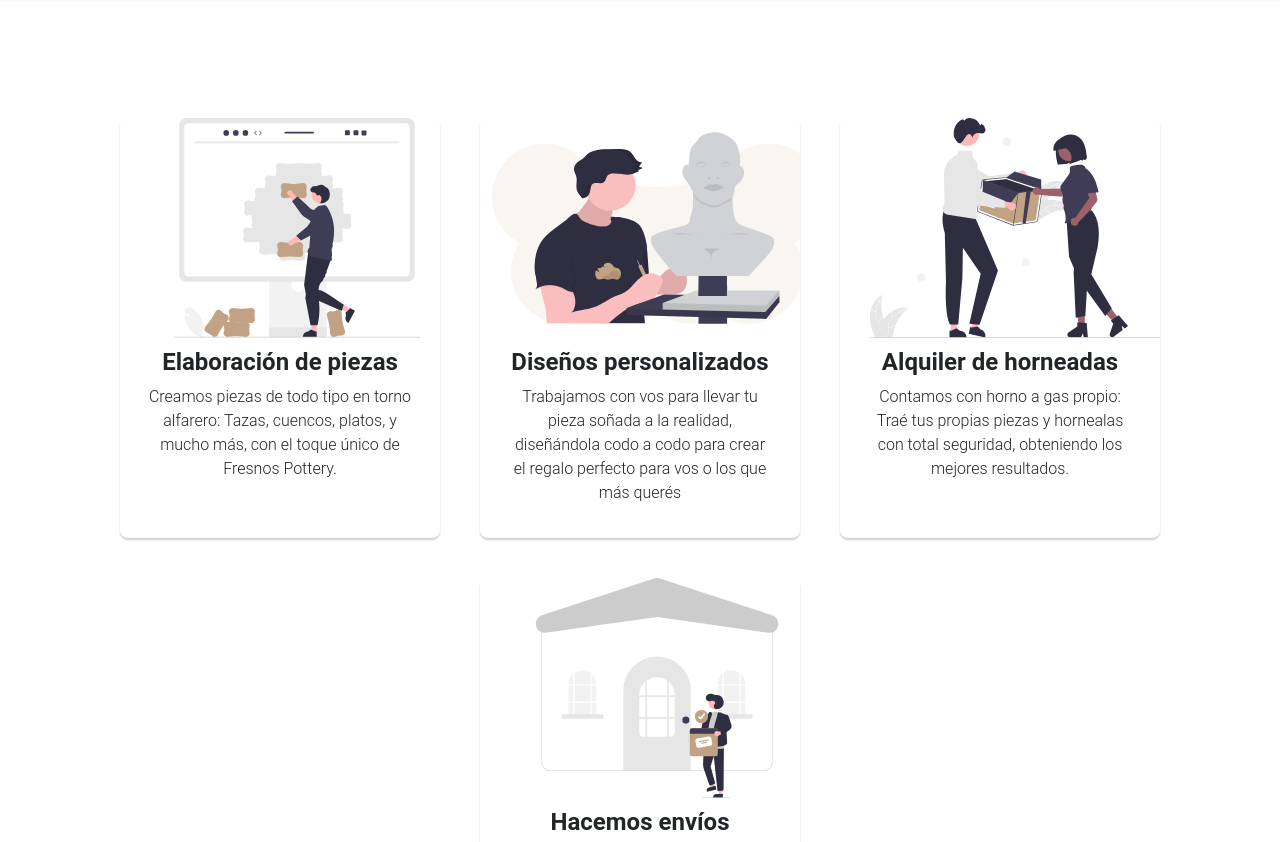
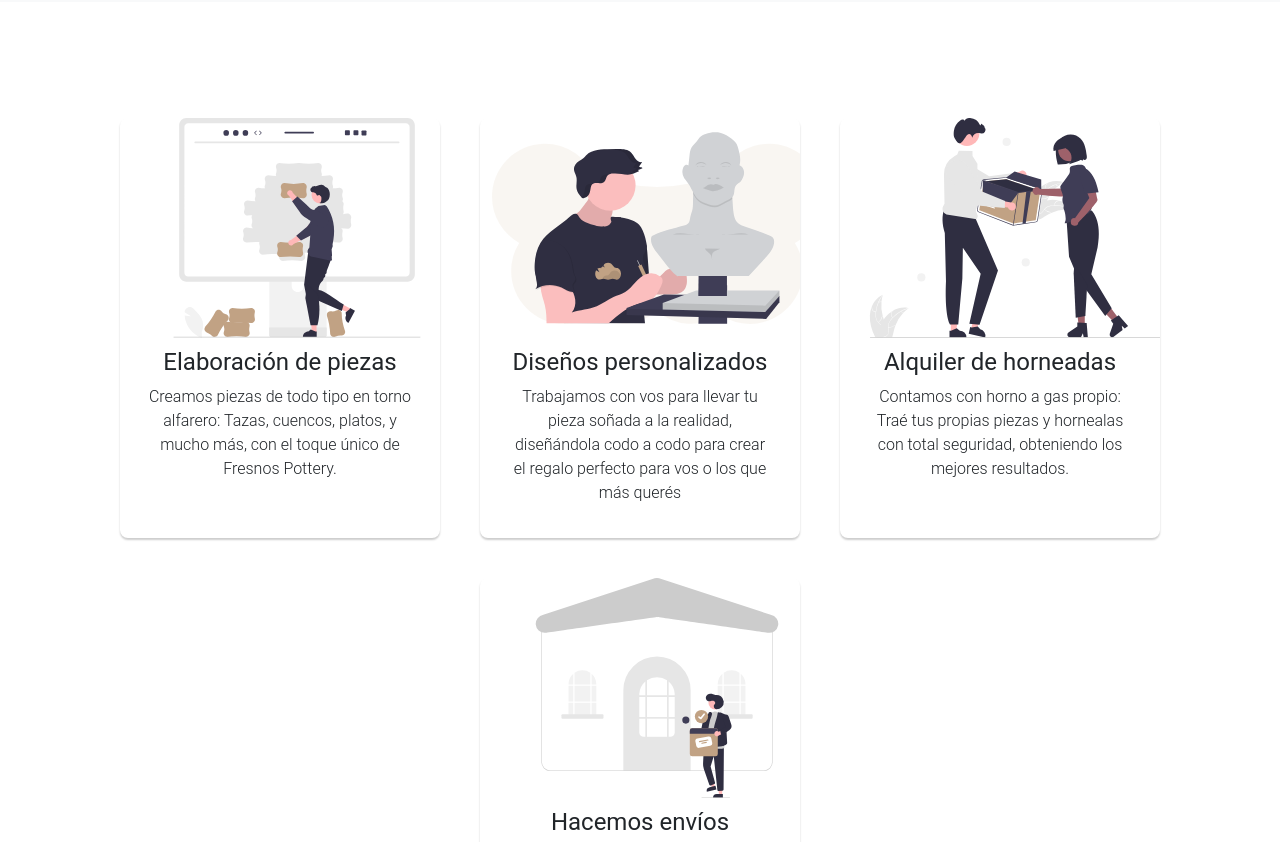
Before and after one commit to Tobias-Stani/Fresnos-pottery-coder, a website: page pages/servicios.html in a window 1280 px wide. Shown: the part 70-912 px from the top of the page. Drawn offline with nearby package versions, Linux system fonts and the light colour scheme.

Commit message:
se cambiaron tamaño de funtes

```diff
--- a/pages/servicios.html
+++ b/pages/servicios.html
@@ -91,7 +91,7 @@
 
                     <div class="tarjeta col">
                         <img src="./../assets/elaboracion.svg" alt="imagen1">
-                        <h4>Elaboración de piezas</h4>
+                        <h4 class="fw-normal">Elaboración de piezas</h4>
                         <p>Creamos piezas de todo tipo en torno alfarero: Tazas, cuencos, platos, y mucho más, con el
                             toque único de Fresnos Pottery.</p>
 
@@ -99,7 +99,7 @@
 
                     <div class="tarjeta col">
                         <img src="./../assets/diseño.svg" alt="imagen2">
-                        <h4>Diseños personalizados</h4>
+                        <h4 class="fw-normal">Diseños personalizados</h4>
                         <p>Trabajamos con vos para llevar tu pieza soñada a la realidad, diseñándola codo a codo para
                             crear el regalo perfecto para vos o los que más querés</p>
 
@@ -107,7 +107,7 @@
 
                     <div class="tarjeta col">
                         <img src="./../assets/ALQUILERl.svg" alt="imagen3">
-                        <h4>Alquiler de horneadas</h4>
+                        <h4 class="fw-normal">Alquiler de horneadas</h4>
                         <p>Contamos con horno a gas propio: Traé tus propias piezas y hornealas con total seguridad,
                             obteniendo los mejores resultados.</p>
 
@@ -115,7 +115,7 @@
 
                     <div class="tarjeta col">
                         <img src="./../assets/envios.svg" alt="imagen3">
-                        <h4>Hacemos envíos</h4>
+                        <h4 class="fw-normal">Hacemos envíos</h4>
                         <p> Recibí tus piezas en todo zona oeste, o retiralas por nuestro taller en San Antonio de
                             Padua.</p>
 
--- a/scss/_cards-p1.scss
+++ b/scss/_cards-p1.scss
@@ -35,6 +35,7 @@
 
   .container .card h4 {
     font-weight: 600;
+    margin-top: 1rem ;
   }
 
   .container .card p {
```
Also changed, not shown: css/style.min.css.
